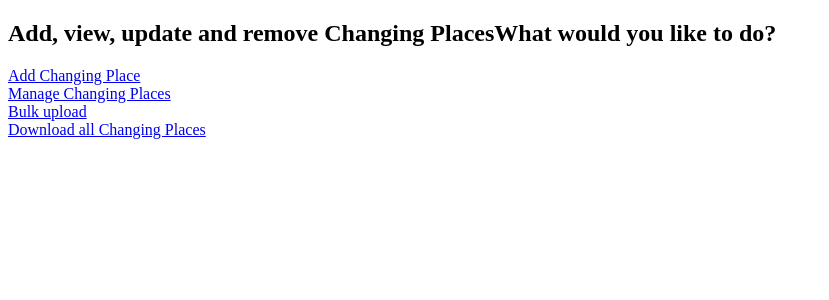
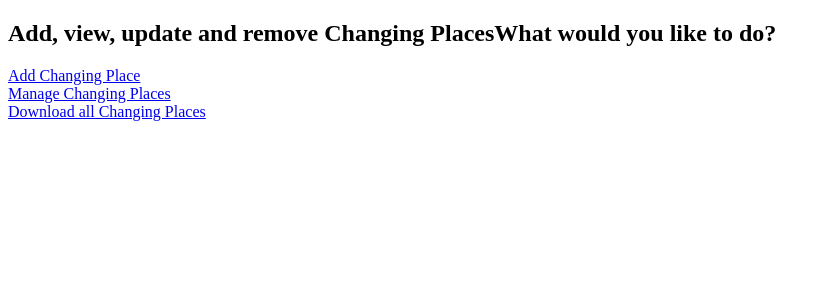
Before and after one commit to MulberryHouseSoftware/changing-places-admin-dashboard, a Next.js app: page / in a window 1280 px wide. Shown: the top 300 px of the page, without its empty margins (0-829 px from the left). Built offline with nearby package versions, Linux system fonts and the light colour scheme.

Commit message:
chore: remove commented out code for bulk upload button in index.tsx

```diff
--- a/pages/index.tsx
+++ b/pages/index.tsx
@@ -35,13 +35,13 @@ const Home: NextPage = () => {
                   </a>
                 </Link>
               </div>
-              <div className="ml-3 inline-flex">
+{/*               <div className="ml-3 inline-flex">
                 <Link legacyBehavior href="/bulk-upload">
                   <a className="inline-flex items-center justify-center px-5 py-3 border border-transparent text-base font-medium rounded-md text-blue-700 bg-blue-100 hover:bg-blue-200">
                     Bulk upload
                   </a>
                 </Link>
-              </div>
+              </div> */}
               <div className="ml-3 inline-flex">
                 <a
                   href="/.netlify/functions/download-changing-places"
```
